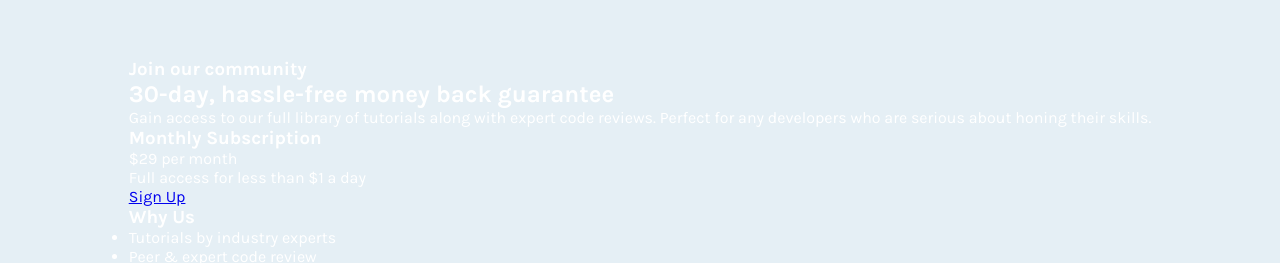
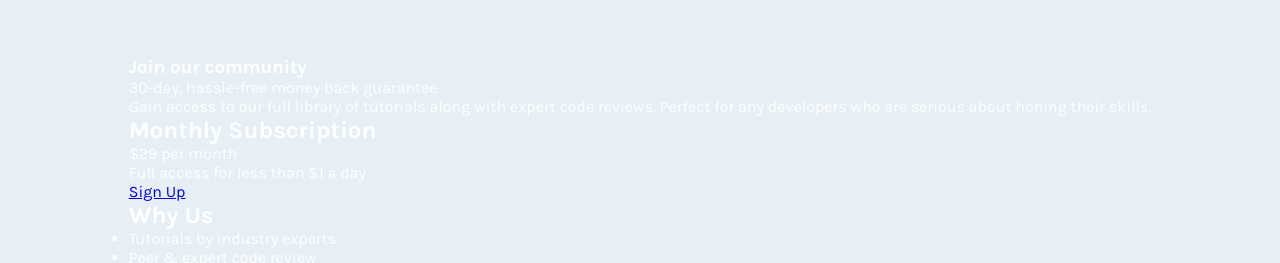
Before and after one commit to tediko/single-price-grid-component, a plain HTML site: page index.html in a window 1280 px wide. Shown: the part 191-454 px from the top of the page. Drawn offline with Linux system fonts and the light colour scheme.

Commit message:
Changed .join__message h2 to paragraph and join__about h3 headings to h2

```diff
--- a/index.html
+++ b/index.html
@@ -13,18 +13,18 @@
     <div class="join__container">
       <section class="join__message">
         <h1 class="join__heading">Join our community</h1>
-        <h2 class="join__heading">30-day, hassle-free money back guarantee</h2>
+        <p class="join__subheading">30-day, hassle-free money back guarantee</p>
         <p class="join__text">Gain access to our full library of tutorials along with expert code reviews.
           Perfect for any developers who are serious about honing their skills.</p>
       </section>
       <section class="join__subscribe">
-        <h3 class="join__heading">Monthly Subscription</h3>
+        <h2 class="join__heading">Monthly Subscription</h2>
         <p class="join__price">&dollar;29 <span class="join__price-month">per month</span></p>
         <p class="join__price-desc">Full access for less than &dollar;1 a day</p>
         <a href="#" class="join__cta">Sign Up</a>
       </section>
       <section class="join__about">
-        <h3 class="join__heading">Why Us</h3>
+        <h2 class="join__heading">Why Us</h2>
         <ul class="join__list">
           <li class="join__item">Tutorials by industry experts</li>
           <li class="join__item">Peer &amp; expert code review</li>
```
